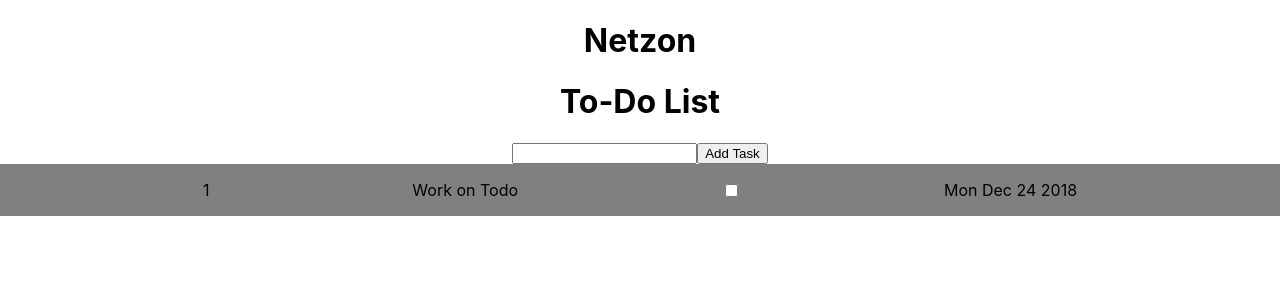
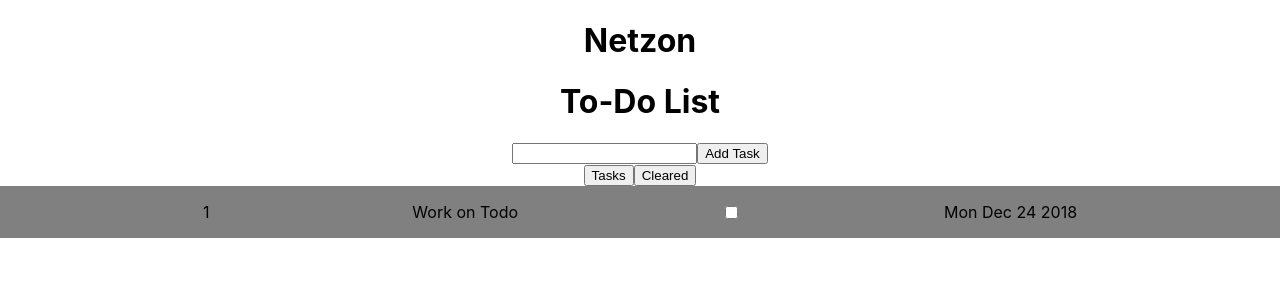
Before and after one commit to matthewdizon/netzon-todo-frontend, a React (Create React App) app: page / in a window 1280 px wide. Shown: the top 300 px of the page. Built offline with nearby package versions, Linux system fonts and the light colour scheme.

Commit message:
filtered tasks if done

```diff
--- a/src/App.tsx
+++ b/src/App.tsx
@@ -1,4 +1,4 @@
-import { useState } from 'react';
+import { useState, useEffect } from 'react';
 import './App.css';
 import Navbar from "./components/Navbar";
 import styled from "styled-components"
@@ -24,16 +24,17 @@ function App() {
 
   const [taskInput, setTaskInput] = useState("")
   const [tasks, setTasks] = useState(defaultTasks)
+  const [tab, setTab] = useState(0)
 
   const saveInput = (e) => {
     setTaskInput(e.target.value)
   };
 
-  // const setBool = (index) => {
-  //   console.log(tasks[index])
-  //   tasks[index].done = !tasks[index].done
-  //   // tasks[index]
-  // }
+  const setBool = (index) => {
+    console.log(tasks[index])
+    tasks[index].done = !tasks[index].done
+    // tasks[index]
+  }
 
   const addTask = () => {
     const currTask = {
@@ -49,6 +50,69 @@ function App() {
     setTaskInput("")
   };
 
+  useEffect(() => {
+    console.log("hello")
+  }, [tasks])
+
+  const Task = ({index, title, done, deadline}) => {
+    return(
+      <TaskBox>
+        <p>{index + 1}</p>
+        <p>{title}</p>
+        <input type="checkbox" defaultChecked={done} onChange={() => setBool(index)}/>
+        <p>{deadline}</p>
+      </TaskBox>
+    )
+  }
+
+  const renderUncompletedTasks = () => {
+    const uncompletedTasks = tasks.filter((task) => task.done === false)
+
+    console.log(uncompletedTasks.length)
+    if (uncompletedTasks.length !== 0){
+      return(
+        uncompletedTasks.map((task, index) => {
+          return(
+            <Task
+              index={index}
+              title={task.title}
+              done={task.done}
+              deadline={task.deadline.toDateString()}
+            />
+          )
+        })
+      )
+    } else {
+      return (
+        <h1>No Completed Tasks</h1>
+      )
+    }
+  }
+
+  const renderCompletedTasks = () => {
+    const completedTasks = tasks.filter((task) => task.done === true)
+
+    console.log(completedTasks.length)
+    if (completedTasks.length !== 0){
+      return(
+        completedTasks.map((task, index) => {
+          return(
+            <Task
+              index={index}
+              title={task.title}
+              done={task.done}
+              deadline={task.deadline.toDateString()}
+            />
+          )
+        })
+      )
+    } else {
+      return (
+        <h1>No Cleared Tasks</h1>
+      )
+    }
+  }
+
   return (
     <div className="App">
       <Navbar />
@@ -57,18 +121,12 @@ function App() {
         <input type="text" value={taskInput} onChange={e => saveInput(e)}/>
         <button onClick={() => addTask()}>Add Task</button>
       </div>
+      <div>
+        <button onClick={() => setTab(0)}>Tasks</button>
+        <button onClick={() => setTab(1)}>Cleared</button>
+      </div>
       <TaskBoxContainer>
-        {tasks.map((task, index) => {
-          console.log(task)
-          return(
-            <TaskBox key={index}>
-              <p>{index + 1}</p>
-              <p>{task.title}</p>
-              <input type="checkbox" defaultChecked={task.done} onChange={() => task.done = !task.done}/>
-              <p>{task.deadline.toDateString()}</p>
-            </TaskBox>
-          )
-        })}
+        {tab === 0 ? renderUncompletedTasks() : renderCompletedTasks()}
       </TaskBoxContainer>
     </div>
   );
```
